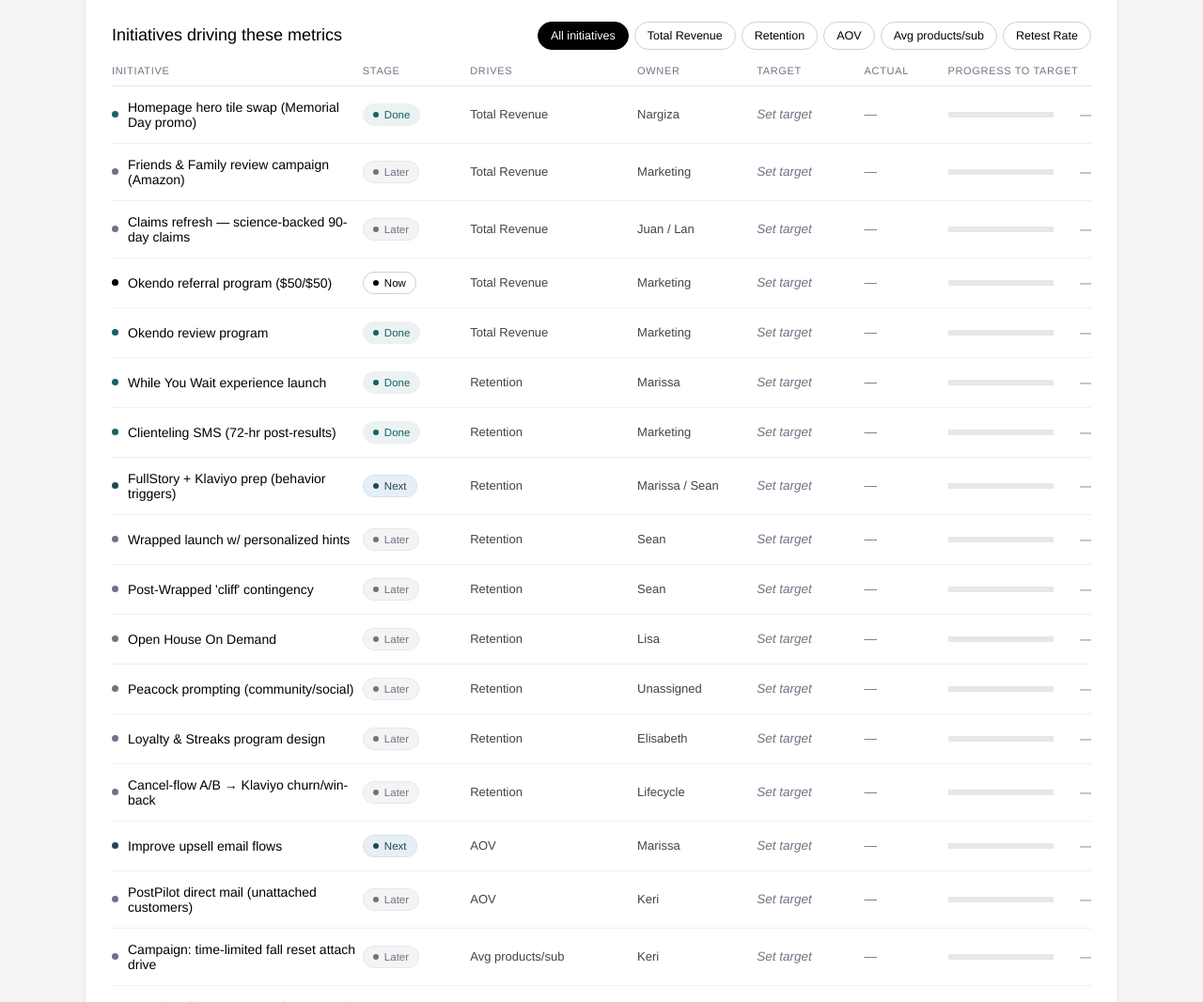
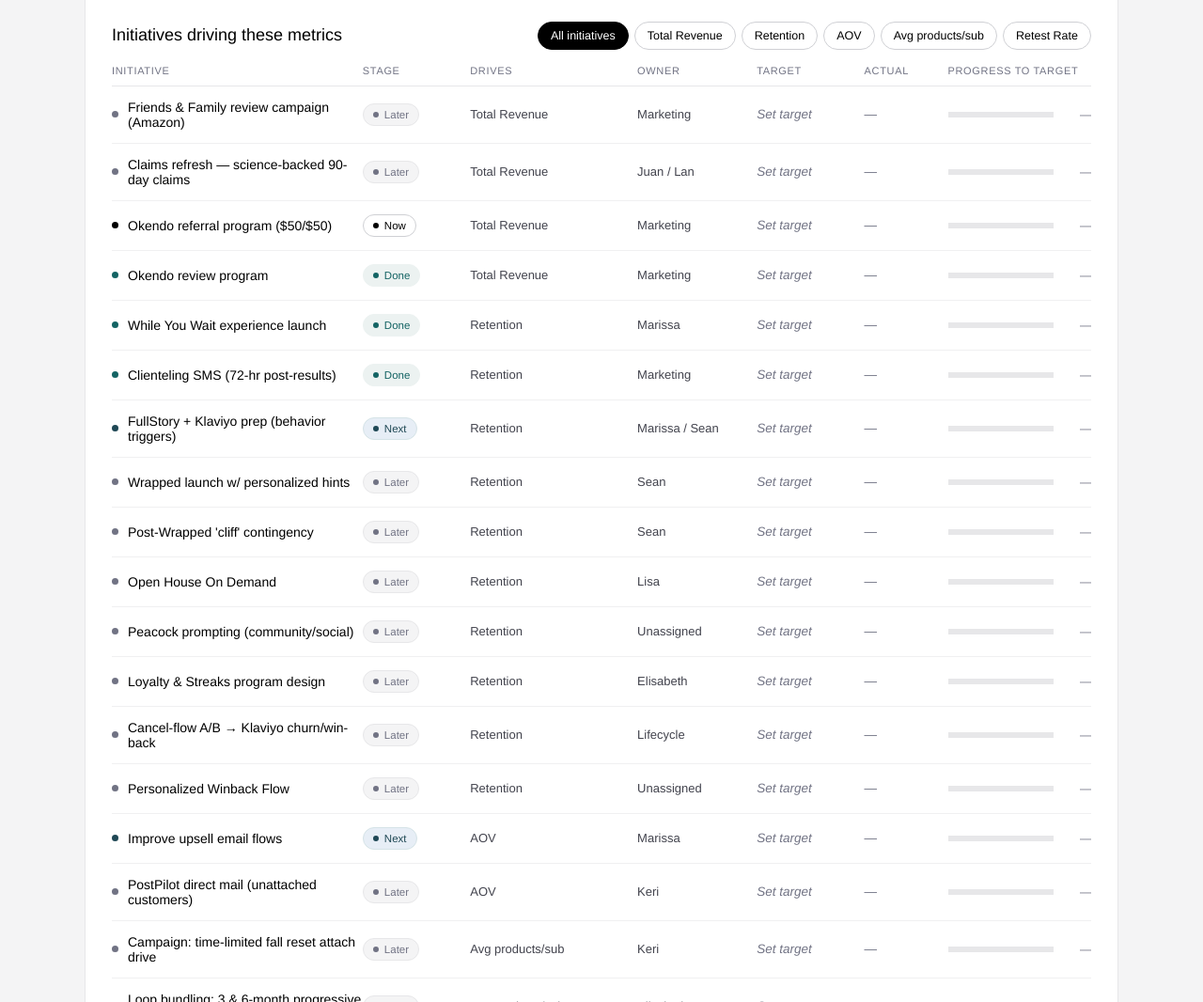
Before and after one commit to Viome/retention-revops-dashboard, a plain HTML site: page index.html in a window 1280 px wide. Shown: the part 466-1532 px from the top of the page at 94% size. Drawn offline with Linux system fonts and the light colour scheme.

Commit message:
Sync initiatives to current airfocus: drop deleted Homepage hero, add Personalized Winback Flow

```diff
--- a/index.html
+++ b/index.html
@@ -188,7 +188,6 @@
 };
 
 const INITIATIVES = [
-  { name:'Homepage hero tile swap (Memorial Day promo)', stage:'Done',  drives:'total',       owner:'Nargiza' },
   { name:'Friends & Family review campaign (Amazon)',     stage:'Later', drives:'total',       owner:'Marketing' },
   { name:'Claims refresh — science-backed 90-day claims', stage:'Later', drives:'total',       owner:'Juan / Lan' },
   { name:'Okendo referral program ($50/$50)',             stage:'Now',   drives:'total',       owner:'Marketing' },
@@ -202,6 +201,7 @@
   { name:'Peacock prompting (community/social)',          stage:'Later', drives:'retention',   owner:'Unassigned' },
   { name:'Loyalty & Streaks program design',              stage:'Later', drives:'retention',   owner:'Elisabeth' },
   { name:'Cancel-flow A/B → Klaviyo churn/win-back',      stage:'Later', drives:'retention',   owner:'Lifecycle' },
+  { name:'Personalized Winback Flow',                     stage:'Later', drives:'retention',   owner:'Unassigned' },
   { name:'Improve upsell email flows',                    stage:'Next',  drives:'aov',         owner:'Marissa' },
   { name:'PostPilot direct mail (unattached customers)',  stage:'Later', drives:'aov',         owner:'Keri' },
   { name:'Campaign: time-limited fall reset attach drive',stage:'Later', drives:'avgproducts', owner:'Keri' },
```
